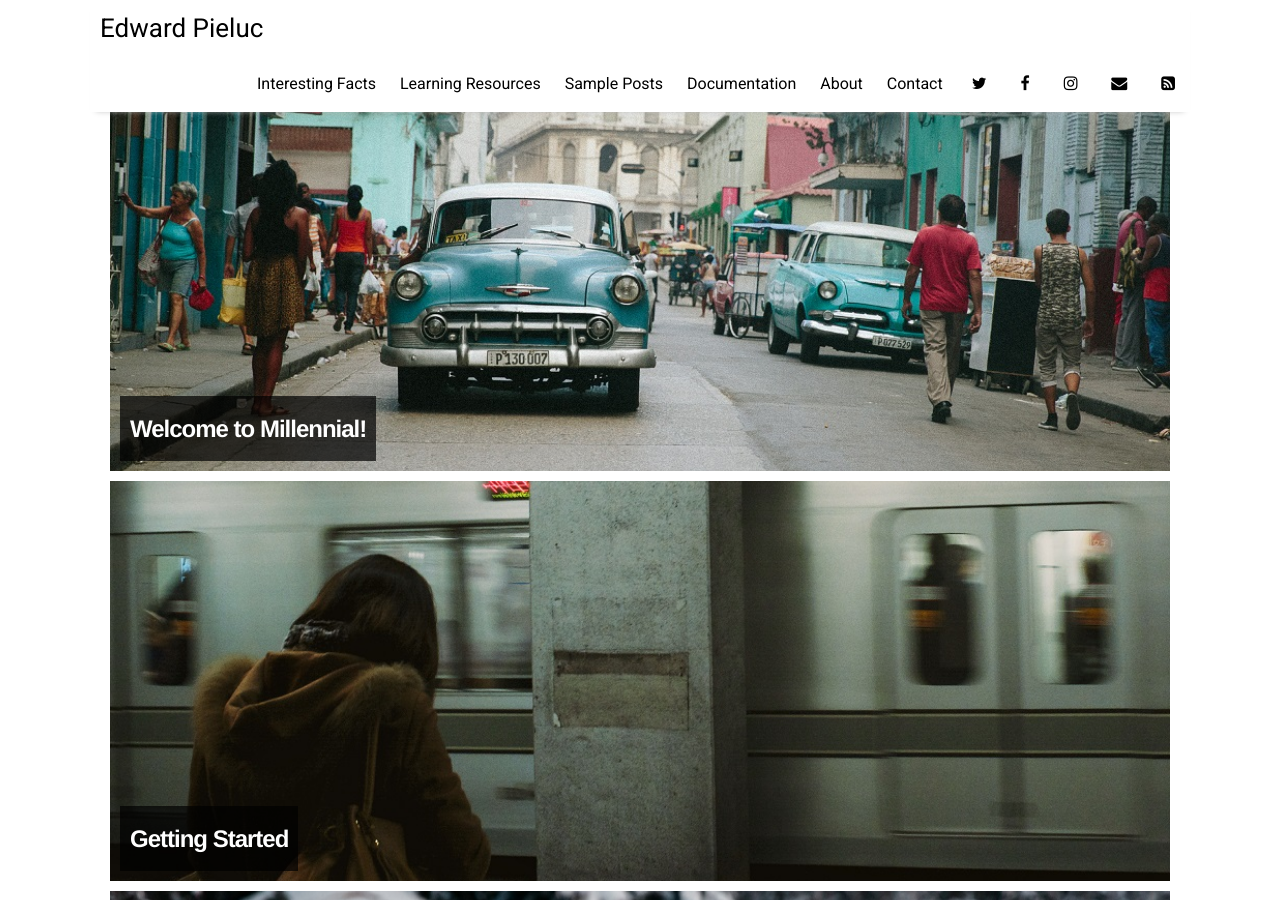
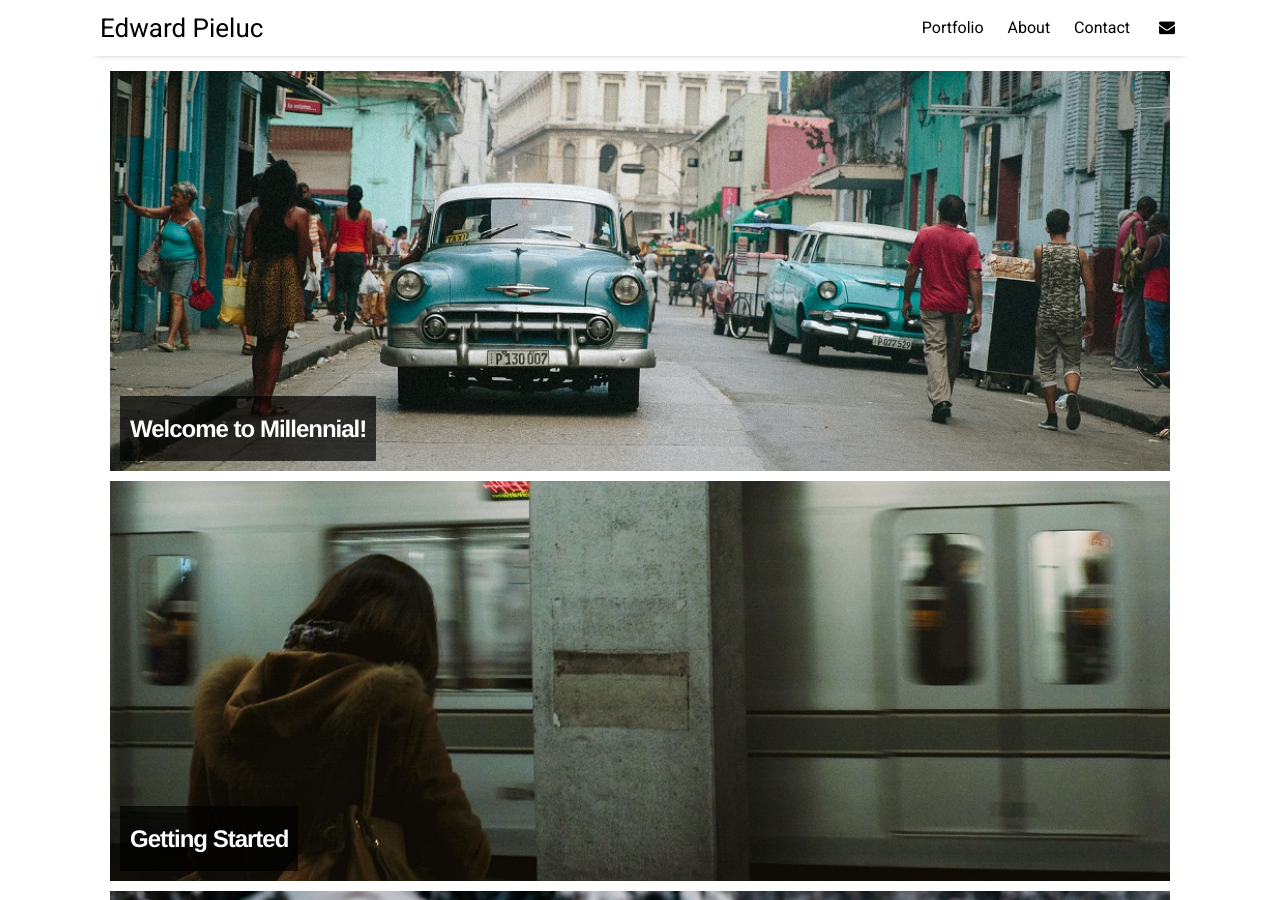
Before and after one commit to epie3/epie3.github.io, a Jekyll site: the page built from index.html, in a window 1280 px wide and 900 px high. Built offline with Jekyll 4.4.1, drawn with Linux system fonts in a browser that asks for light colours; nearby versions of some CDN libraries; the list of posts is cut into pages by our own code.

Commit message:
Update settings.yml

```diff
--- a/_data/settings.yml
+++ b/_data/settings.yml
@@ -7,20 +7,20 @@ disqus:
 google-ID: 'UA-112060364-2'
 
 menu:
-- {name: 'Interesting Facts',  url: 'facts'}
-- {name: 'Learning Resources', url: 'resources'}
-- {name: 'Sample Posts',       url: 'sample-posts'}
-- {name: 'Documentation',      url: 'documentation'}
+#- {name: 'Interesting Facts',  url: 'facts'}
+#- {name: 'Learning Resources', url: 'resources'}
+- {name: 'Portfolio',       url: 'sample-posts'}
+#- {name: 'Documentation',      url: 'documentation'}
 - {name: 'About',              url: 'about'}
 - {name: 'Contact',            url: 'contact'}
 
 # Available social icons are powered by Font Awesome, so you can use any icon that they offer
 social:
-- {icon: 'twitter', link:    'https://twitter.com/paululele'}
-- {icon: 'facebook', link:   'https://www.facebook.com/paululele'}
-- {icon: 'instagram', link:  'https://instagram.com/paululele'}
-- {icon: 'envelope', link:   'mailto:hello@paulle.ca'}
-- {icon: 'rss-square', link: 'feed.xml'}
+#- {icon: 'twitter', link:    'https://twitter.com/paululele'}
+#- {icon: 'facebook', link:   'https://www.facebook.com/paululele'}
+#- {icon: 'instagram', link:  'https://instagram.com/paululele'}
+- {icon: 'envelope', link:   'mailto:etpieluc3@gmail.com'}
+#- {icon: 'rss-square', link: 'feed.xml'}
 # - {icon: 'rss-square', link: 'rss-feed.xml'}
 
 # Customize site text
```
